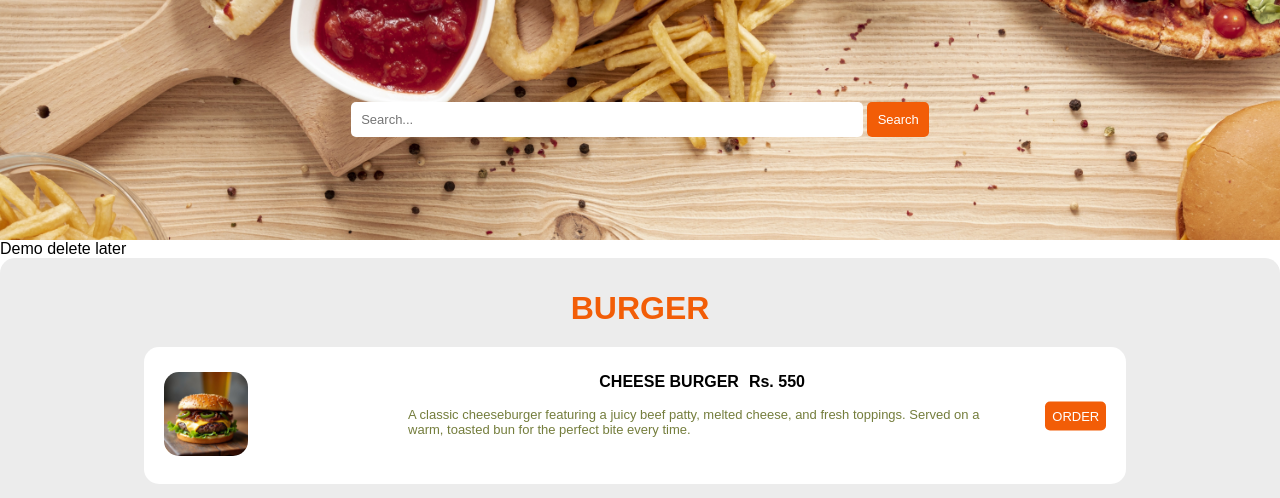
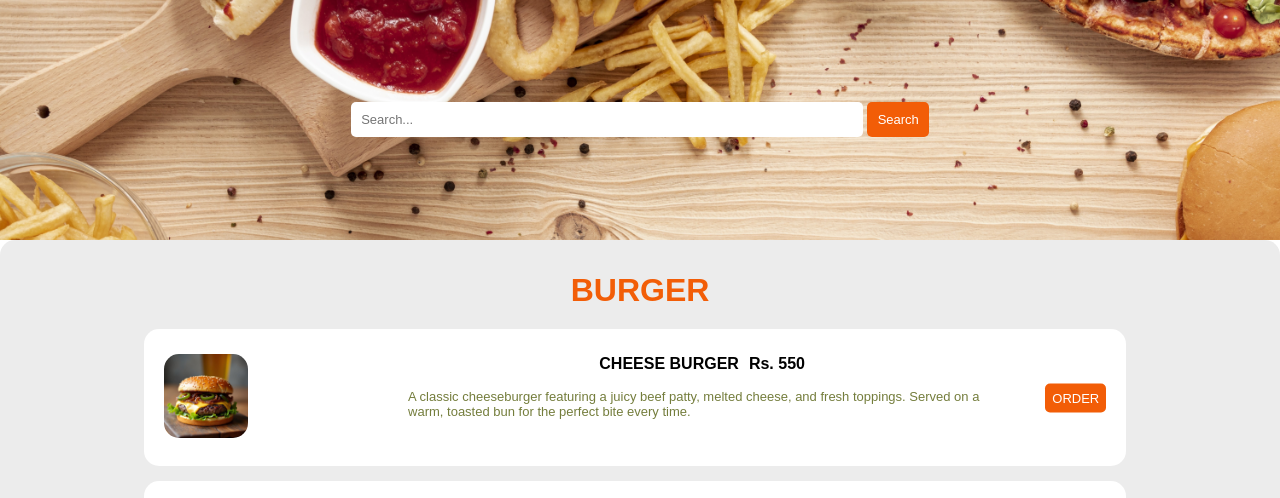
Before and after one commit to leevadangol/PROJECT-FOOD-ORDERING-SYSTEM-, a PHP site: page /burger.php in a window 1280 px wide. Shown: the part 96-594 px from the top of the page. Run offline with PHP 8.4, Linux system fonts and the light colour scheme; the visitor is signed in with stand-in values (Sample User, id 1).

Commit message:
correcting the demo commit

```diff
--- a/burger.php
+++ b/burger.php
@@ -14,7 +14,6 @@ require_once "check_login.php";
 </head>
 
 <body>
-<p>Demo delete later</p>
   <section class="food-menu">
     <div class="container">
       <h2 class="text-center">BURGER</h2>
```
